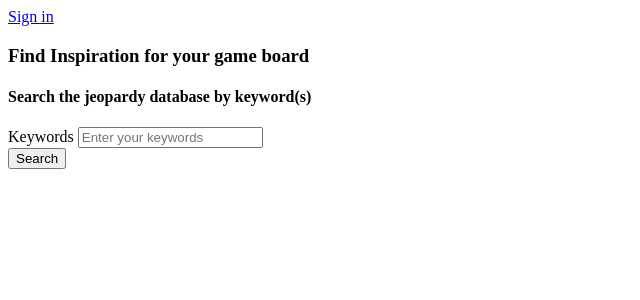
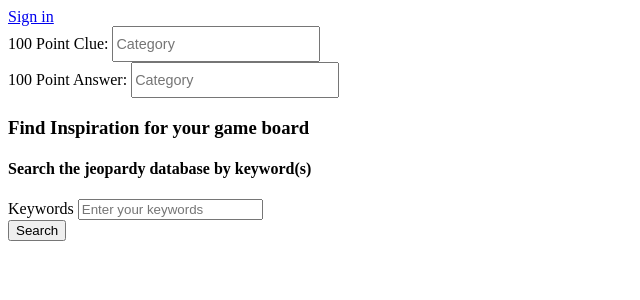
Before and after one commit to teamupcube/jeopardy_for_teachers_app, a Vue app in the folder app/: page /make-game/1/categories/1 in a window 1280 px wide. Shown: the top 300 px of the page, without its empty margins (0-640 px from the left). Built offline with nearby package versions, Linux system fonts and the light colour scheme.

Commit message:
category id known by make clues and category form rendering again

```diff
--- a/app/src/components/MakeClues.vue
+++ b/app/src/components/MakeClues.vue
@@ -1,7 +1,7 @@
 <template>
   <div>
 
-    <form v-if="categoryName">
+    <form v-if="category">
       <div>100 Point Clue:
         <input class="category-text" type="text"
           name="category-name" placeholder="Category" required>
@@ -27,6 +27,9 @@
       clues: null,
       keywords: '',
     };
+  },
+  created() {
+    this.category = this.$route.params.id;
   },
   components: {
     Search
```
